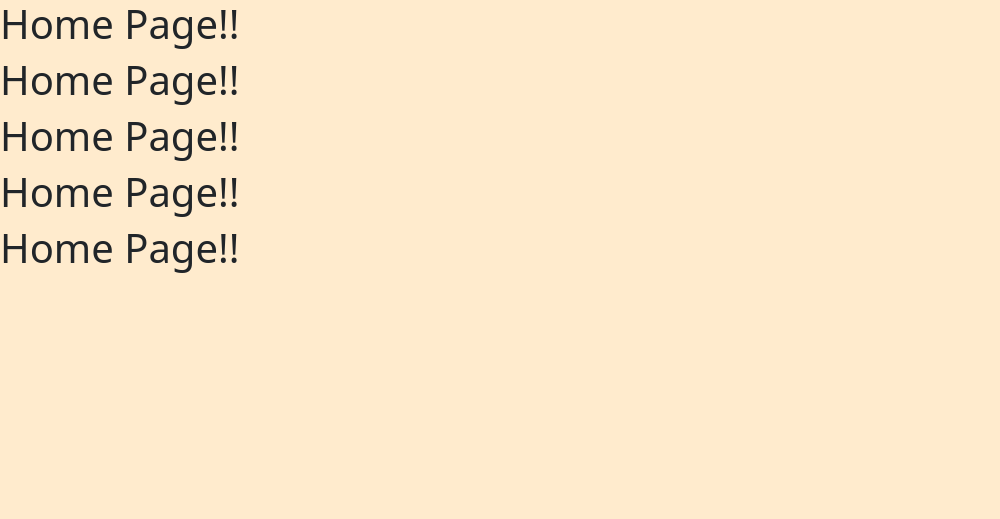
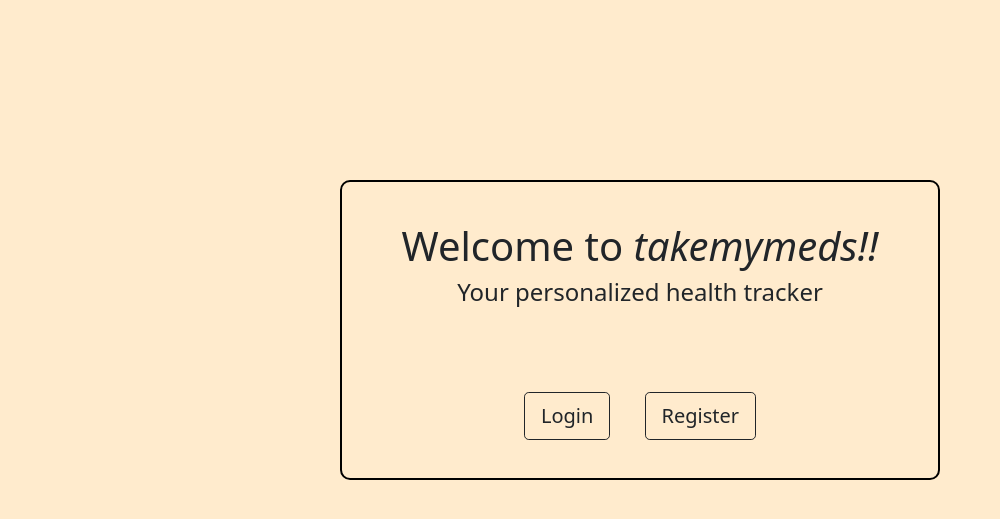
Before and after one commit to Mihir2527/HackHarvard2021, a Django app: page / in a window 1280 px wide. Shown: the top 519 px of the page, without its empty margins (0-1000 px from the left). Run offline with Django 3.2, Linux system fonts and the light colour scheme.

Commit message:
Home page basics

```diff
--- a/Basic/static/Basic/homestyle.css
+++ b/Basic/static/Basic/homestyle.css
@@ -1,3 +1,25 @@
 body{
     background-color: blanchedalmond;
 }
+
+.container{
+    height: 300px;
+    width: 600px;
+    border: 2px solid black;
+    border-radius: 10px;
+    margin: 180px auto;
+    padding: 40px;
+}
+
+#title{
+    font-style: italic;
+}
+
+#buttongrp{
+    margin-top: 30px;
+    padding: 40px;
+}
+
+.btn, btn-outline-primary, btn-lg{
+    margin: 15px;
+}
--- a/Basic/templates/Basic/home.html
+++ b/Basic/templates/Basic/home.html
@@ -10,11 +10,16 @@
     <title>Home</title>
 </head>
 <body>
-    <h1>Home Page!!</h1>
-    <h1>Home Page!!</h1>
-    <h1>Home Page!!</h1>
-    <h1>Home Page!!</h1>
-    <h1>Home Page!!</h1>
+    <div class="container">
+        <h1 style="text-align: center;">Welcome to <span id="title">takemymeds!!</span></h1>
+        <h4 style="text-align: center;">Your personalized health tracker</h4>
+        <div style="display: flex; align-items: center; justify-content: center;" id="buttongrp">
+            <div style="flex-direction: row;">
+                <a href="/login" class="btn btn-outline-dark btn-lg">Login</a>
+                <a href="/register" class="btn btn-outline-dark btn-lg">Register</a>
+            </div>
+        </div>
+    </div>
     <script src="https://cdn.jsdelivr.net/npm/bootstrap@5.0.2/dist/js/bootstrap.bundle.min.js" integrity="sha384-MrcW6ZMFYlzcLA8Nl+NtUVF0sA7MsXsP1UyJoMp4YLEuNSfAP+JcXn/tWtIaxVXM" crossorigin="anonymous"></script>
 </body>
 </html>
```
